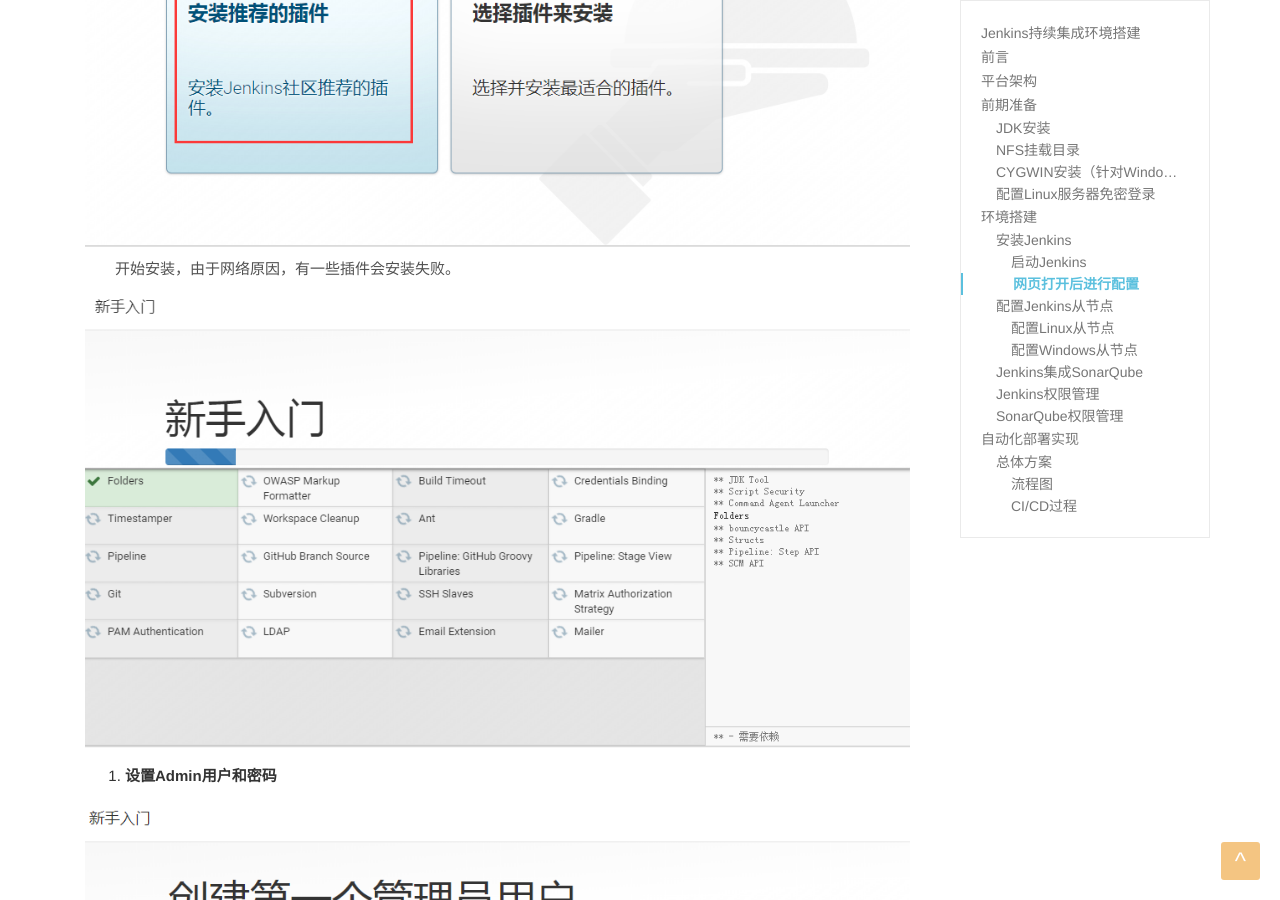
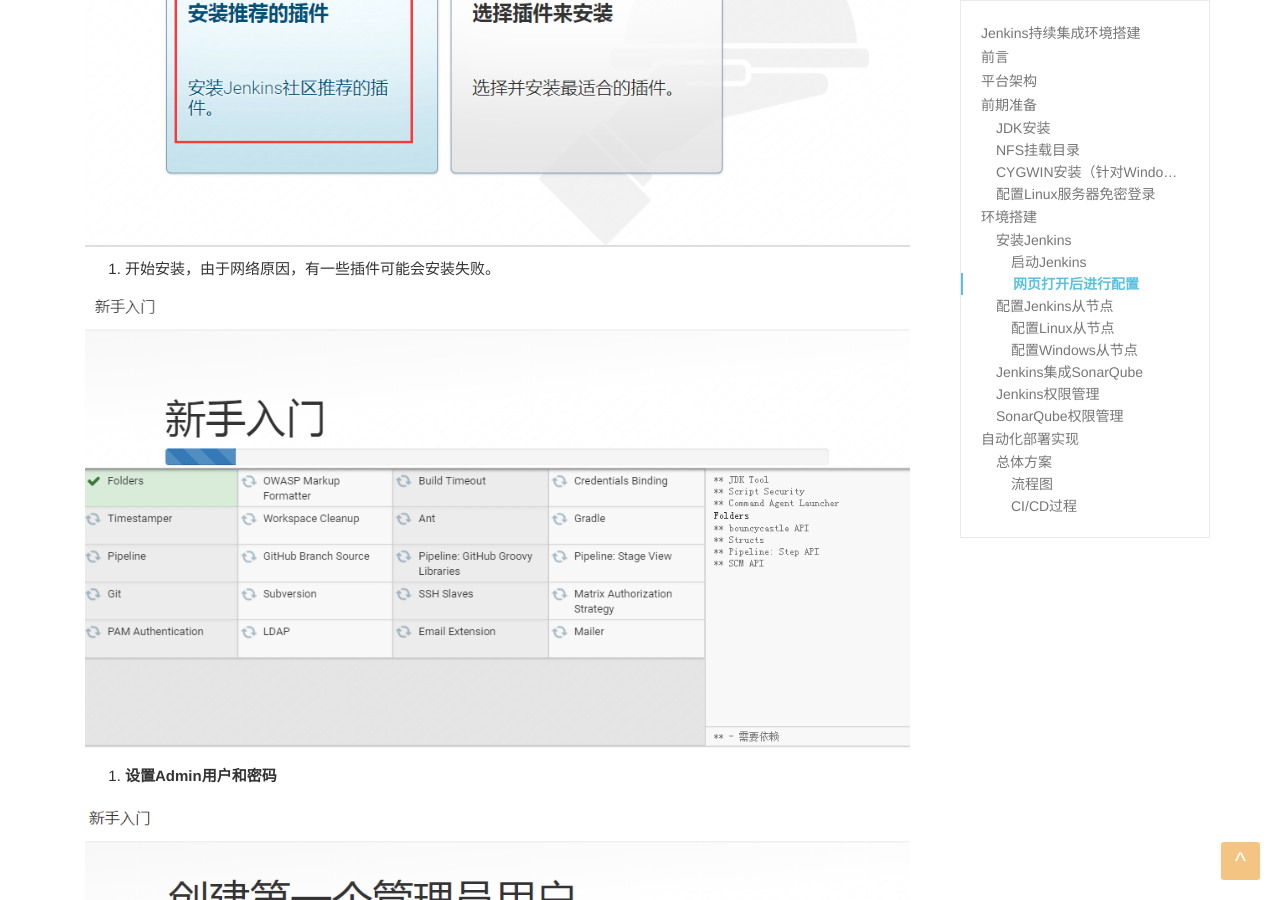
Before and after one commit to howdypl/howdypl.github.io, a Jekyll site: the page built from _posts/2020-01-02-jenkins-summary.md, in a window 1280 px wide and 900 px high, scrolled down 3519 px. Built offline with Jekyll 4.4.1, drawn with Linux system fonts in a browser that asks for light colours.

Commit message:
Jenkins持续集成环境搭建初稿202001031356

```diff
--- a/_posts/2020-01-02-jenkins-summary.md
+++ b/_posts/2020-01-02-jenkins-summary.md
@@ -78,19 +78,19 @@ tags: [Jenkins]
 
 ![安装插件](https://howdypl.github.io/img/jenkins/jenkins-3.png "安装插件"){:height="100%" width="100%"}
 
-&emsp;&emsp;开始安装，由于网络原因，有一些插件会安装失败。
+3. 开始安装，由于网络原因，有一些插件可能会安装失败。
 
 ![安装插件过程中](https://howdypl.github.io/img/jenkins/jenkins-4.png "安装插件过程中"){:height="100%" width="100%"}
 
-3. **设置Admin用户和密码**
+4. **设置Admin用户和密码**
 
 ![初始化管理员](https://howdypl.github.io/img/jenkins/jenkins-5.png "初始化管理员"){:height="100%" width="100%"}
 
-4. **安装完成**
+5. **安装完成**
 
 ![安装完成](https://howdypl.github.io/img/jenkins/jenkins-6.png "安装完成"){:height="100%" width="100%"}
 
-5. **登录Jenkins**
+6. **登录Jenkins**
 
 ![登录Jenkins](https://howdypl.github.io/img/jenkins/jenkins-7.png "登录Jenkins"){:height="100%" width="100%"}
 
```
